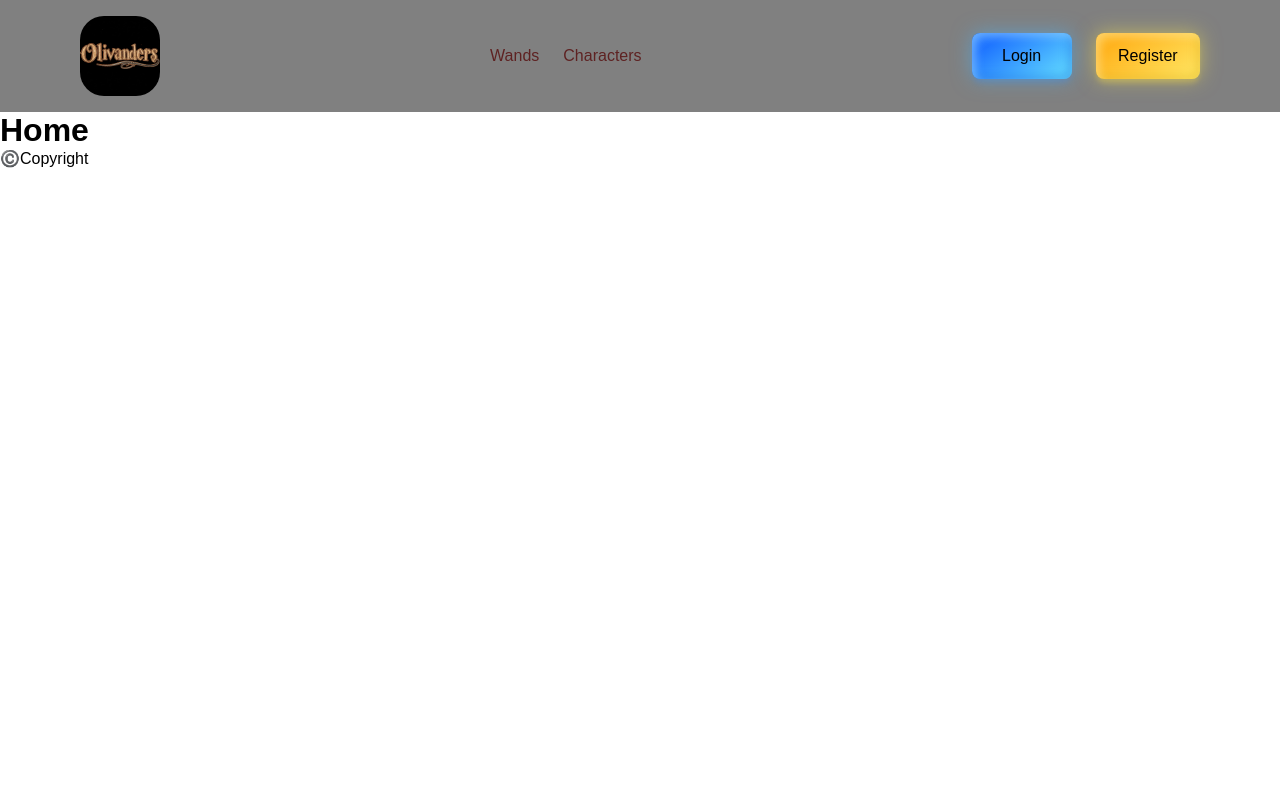
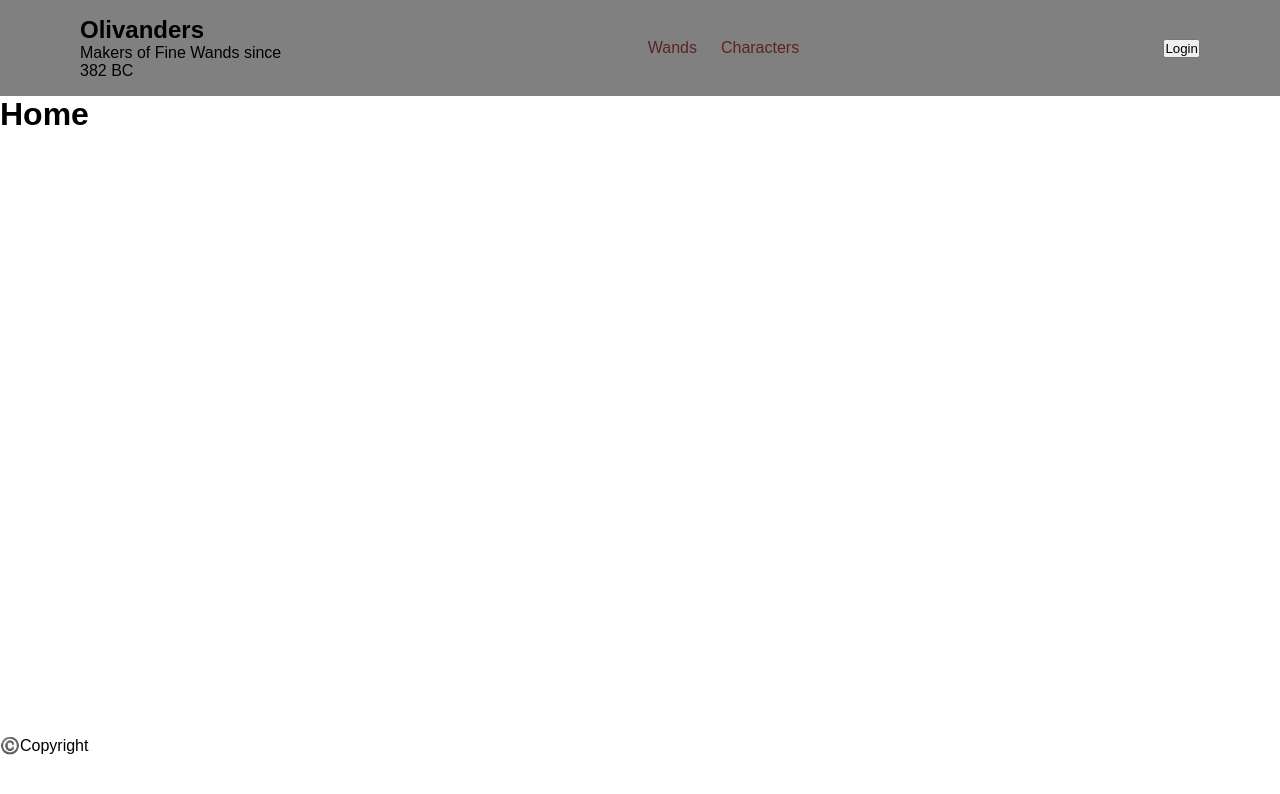
Before and after one commit to saulm96/api-potter-front, a React (Vite) app: page / in a window 1280 px wide. Shown: the top 794 px of the page. Built offline with nearby package versions, Linux system fonts and the light colour scheme.

Commit message:
Login-register modal almost finished

```diff
--- /dev/null
+++ b/src/components/LoginModal/Modal.jsx
@@ -0,0 +1,53 @@
+//Create a modal
+import React from "react";
+import "./modal.css";
+
+const LoginModal = ({ isOpen, onClose }) => {
+  if (!isOpen) return null;
+
+    const handleBLoginButtonClick = (button) => {
+        const buttons = document.querySelectorAll('.modal-login-buttons p');
+        buttons.forEach((button) => {
+            if(button !== event.target && button.classList.contains('login-section-active')) {
+                button.classList.remove('login-section-active');
+            }});
+            event.target.classList.add('login-section-active');
+    }
+  return (
+    <div className="modal">
+      <div className="modal-content">
+
+        <div className="modal-header">
+          <button className="close-button" onClick={onClose}>
+            X
+          </button>
+          <h2>Welcome to Olivanders</h2>
+          <p>Sign in or create a new account</p>
+        </div>
+
+        <div className="modal-body">
+          <div className="modal-login-buttons">
+            <p onClick={(event) => {handleBLoginButtonClick(event)}}>Sign in</p>
+            <p onClick={(event) => {handleBLoginButtonClick(event)}}>Create account</p>
+          </div>
+
+          <div className="modal-login-form">
+            <form>
+                <div className="input-container">
+              <input type="email" placeholder="Email"></input>
+                </div>
+                <div className="input-container">
+              <input type="password" placeholder="Password"></input>
+                </div>
+              <button type="submit" className="login-button">Sign in</button>
+            </form>
+          </div>
+
+        </div>
+
+      </div>
+    </div>
+  );
+};
+
+export default LoginModal;
--- /dev/null
+++ b/src/components/LoginModal/modal.css
@@ -0,0 +1,99 @@
+.modal {
+    position: absolute;
+    top: 0;
+    left: 0;
+    width: 100%;
+    height: 100%;
+    background-color: rgba(0, 0, 0, 0.9);
+    display: flex;
+    justify-content: center;
+    align-items: center;
+    z-index: 9999;
+}
+
+.modal-content {
+    border-radius: 1rem;
+    padding: 1.5rem;
+    box-shadow: 0 0 10px rgba(0, 0, 0, 0.3);
+    display: flex;
+    flex-direction: column;
+    align-items: center;
+    height: 40%;
+    width: 35%;
+    background: -webkit-linear-gradient(180deg, #0f042f,#040113,#000000);
+    background: linear-gradient(180deg, #0f042f,#040113,#000000);
+    color: rgb(208, 236, 252);
+}
+
+.modal-header {
+    display: flex;
+    flex-direction: column;
+    align-items: center;
+    position: relative;
+    width: 100%;
+}
+.modal-header p{
+    margin-top: 0.5rem;
+}
+
+.close-button {
+    align-self:flex-end;
+}
+
+.modal-body {
+    display: flex;
+    flex-direction: column;
+    align-items: center;
+    gap: 1rem;
+    width: 100%;
+    margin-top: 1.5rem;
+}
+
+.modal-login-buttons {
+    display: flex;
+    flex-direction: row;
+    justify-content: space-around;
+    width: 85%;
+}
+
+.modal-login-buttons p {
+    cursor: pointer;
+    border-bottom: 1px solid rgb(208, 236, 252);
+    padding-bottom: 1rem;
+    width: 80%;
+    text-align: center;
+}
+.modal-login-buttons p:hover{
+    /*Transicion de color*/
+    transition: 0.5s;
+    color: rgb(137, 206, 247);
+    border-bottom: 1px solid rgb(137, 206, 247);
+}
+
+.modal-login-form{
+    gap: 1rem;
+    width: 100%;
+    margin-top: 1.5rem;
+}
+
+form{
+    display: flex;
+    flex-direction: column;
+    align-items: center;
+    gap: 2rem;
+    width: 100%;
+}
+
+.input-container input{
+    height: 2rem;
+    text-align: center;
+    width: 15rem;
+    background-color: rgb(2, 9, 27);
+    color: rgb(208, 236, 252);
+}
+
+.login-button{
+    cursor: pointer;
+    width: 8rem;
+    height: 2rem;
+}
--- a/src/components/NavBar/NavBar.jsx
+++ b/src/components/NavBar/NavBar.jsx
@@ -1,14 +1,21 @@
 import { NavLink } from "react-router-dom";
+import { useState } from "react";
+
+import LoginModal from "../LoginModal/Modal";
 
 import "./navbar.css";
 export default function Nav() {
+  const [isLoginModalOpen, setIsLoginModalOpen] = useState(false);
+
+  const openModal = () => { setIsLoginModalOpen(true) };
+  const closeModal = () => { setIsLoginModalOpen(false) };
+
   return (
     <nav>
-      <img
-        src="../../assets/title-img.jpeg"
-        alt="Olivanders-logo"
-        className="navbar-img"
-      />
+      <div>
+      <h2>Olivanders</h2>
+      <p>Makers of Fine Wands since 382 BC</p>
+      </div>
       <ul className="navbar-router">
         <li className="navbar-home">
           <NavLink
@@ -44,29 +51,10 @@ export default function Nav() {
         </li>
       </ul>
 
-      <ul className="navbar-auth">
-        <li className="navbar-login">
-          <NavLink
-            to="/login"
-            className={({ isActive }) => {
-              return isActive ? "active" : "";
-            }}
-          >
-            <button className="btn-donate">Login</button>
-          </NavLink>
-        </li>
-
-        <li className="navbar-register">
-          <NavLink
-            to="/register"
-            className={({ isActive }) => {
-              return isActive ? "active" : "";
-            }}
-          >
-            <button className="btn-register">Register</button>
-          </NavLink>
-        </li>
-      </ul>
+      <div className="navbar-auth">
+            <button className="btn-login-register" onClick={openModal}> Login </button>
+            <LoginModal isOpen={isLoginModalOpen} onClose={closeModal} />
+      </div>
     </nav>
   );
 }
--- a/src/components/NavBar/navbar.css
+++ b/src/components/NavBar/navbar.css
@@ -7,7 +7,8 @@ nav {
     padding: 1rem 5rem;
 }
 .navbar-img{
-    width: 5rem;
+    width: 20rem;
+    height: 4rem;
     border-radius: 30%;
 }
 .navbar-router {
@@ -39,98 +40,3 @@ nav ul li a{
     text-decoration: none;
     color: rgb(94, 34, 34);
 }
-
-/*Login button*/
-.btn-donate {
-    --clr-font-main: hsla(0 0% 20% / 100);
-    --btn-bg-1: hsla(194 100% 69% / 1);
-    --btn-bg-2: hsla(217 100% 56% / 1);
-    --btn-bg-color: hsla(0 0% 0% / 1);
-    --radii: 0.5em;
-    cursor: pointer;
-    padding: 0.9em 1.4em;
-    min-width: 100px;
-    min-height: 35px;
-    font-size: var(--size, 1rem);
-    font-weight: 500;
-    transition: 0.8s;
-    background-size: 280% auto;
-    background-image: linear-gradient(
-      325deg,
-      var(--btn-bg-2) 0%,
-      var(--btn-bg-1) 55%,
-      var(--btn-bg-2) 90%
-    );
-    border: none;
-    border-radius: var(--radii);
-    color: var(--btn-bg-color);
-    box-shadow:
-      0px 0px 20px rgba(71, 184, 255, 0.5),
-      0px 5px 5px -1px rgba(58, 125, 233, 0.25),
-      inset 4px 4px 8px rgba(175, 230, 255, 0.5),
-      inset -4px -4px 8px rgba(19, 95, 216, 0.35);
-  }
-
-  .btn-donate:hover {
-    background-position: right top;
-  }
-
-  .btn-donate:is(:focus, :focus-visible, :active) {
-    outline: none;
-    box-shadow:
-      0 0 0 3px var(--btn-bg-color),
-      0 0 0 6px var(--btn-bg-2);
-  }
-
-  @media (prefers-reduced-motion: reduce) {
-    .btn-donate {
-      transition: linear;
-    }
-  }
-
-  .btn-register {
-    --clr-font-main: hsla(0 0% 20% / 100);
-    --btn-bg-1: hsla(50 100% 69% / 1); /* Amarillo claro */
-    --btn-bg-2: hsla(40 100% 56% / 1); /* Amarillo oscuro */
-    --btn-bg-color: hsla(0 0% 0% / 1);
-    --radii: 0.5em;
-    cursor: pointer;
-    padding: 0.9em 1.4em;
-    min-width: 50px;
-    min-height: 35px;
-    font-size: var(--size, 1rem);
-    font-weight: 500;
-    transition: 0.8s;
-    background-size: 280% auto;
-    background-image: linear-gradient(
-      325deg,
-      var(--btn-bg-2) 0%,
-      var(--btn-bg-1) 55%,
-      var(--btn-bg-2) 90%
-    );
-    border: none;
-    border-radius: var(--radii);
-    color: var(--btn-bg-color);
-    box-shadow:
-      0px 0px 20px rgba(255, 235, 71, 0.5), /* Amarillo brillante */
-      0px 5px 5px -1px rgba(255, 220, 58, 0.25), /* Sombra cálida */
-      inset 4px 4px 8px rgba(255, 240, 175, 0.5), /* Efecto interior claro */
-      inset -4px -4px 8px rgba(216, 170, 19, 0.35); /* Efecto interior oscuro */
-}
-
-.btn-register:hover {
-    background-position: right top;
-}
-
-.btn-register:is(:focus, :focus-visible, :active) {
-    outline: none;
-    box-shadow:
-      0 0 0 3px var(--btn-bg-color),
-      0 0 0 6px var(--btn-bg-2);
-}
-
-@media (prefers-reduced-motion: reduce) {
-    .btn-register {
-      transition: linear;
-    }
-}
--- a/src/routes/Home.jsx
+++ b/src/routes/home/Home.jsx
@@ -1,3 +1,5 @@
+import "./home.css"
+
 export default function Home() {
     return (
         <div>
--- /dev/null
+++ b/src/routes/home/home.css
@@ -0,0 +1,3 @@
+main{
+    min-height: 80vh;
+}
--- a/src/routes/router.jsx
+++ b/src/routes/router.jsx
@@ -1,8 +1,8 @@
 import { createBrowserRouter } from "react-router-dom";
 import Root from "./Root";
-import Home from "./Home"
-import Wands from "./Wands"
-import Characters from "./Characters"
+import Home from "./home/Home"
+import Wands from "./wands/Wands"
+import Characters from "./characters/Characters"
 
 const router = createBrowserRouter([
   {
```
Also changed, not shown: src/routes/characters/Characters.jsx (renamed from src/routes/Characters.jsx), src/routes/characters/characters.css (added), src/routes/wands/Wands.jsx (renamed from src/routes/Wands.jsx), src/routes/wands/wand.css (added), 1 other file (tests, documents, lock files or other folders).
